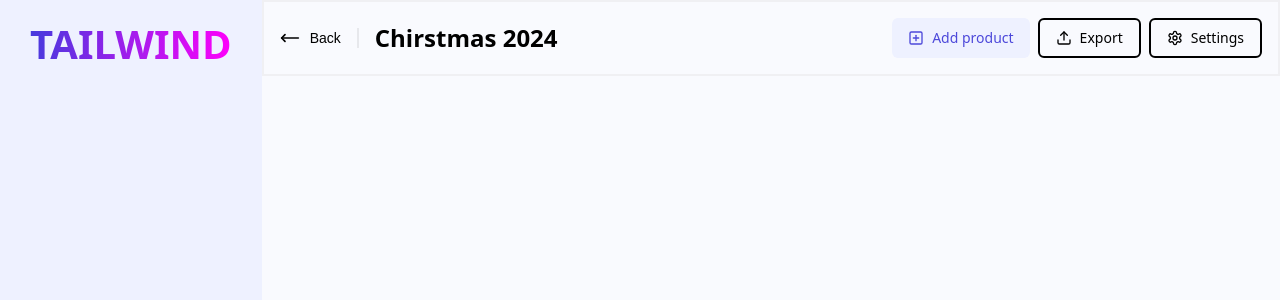
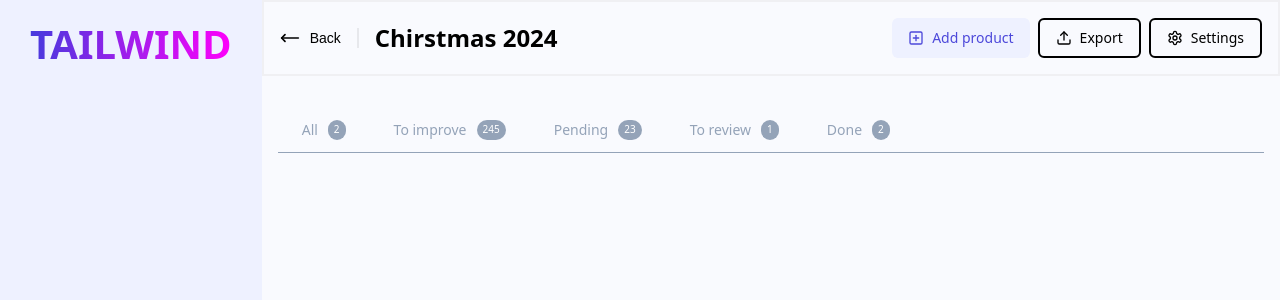
Before and after one commit to F1N3X/tailwind_react, a React (Create React App) app: page /christmas in a window 1280 px wide. Shown: the top 300 px of the page. Built offline with nearby package versions, Linux system fonts and the light colour scheme.

Commit message:
adding categories line with hover effect

```diff
--- a/src/App.js
+++ b/src/App.js
@@ -5,6 +5,7 @@ import InfoCard from './components/cards/InfoCard';
 import Title from './components/Title';
 import { BrowserRouter, Routes, Route } from "react-router-dom";
 import SecondNav from './components/SecondNav';
+import ChristmasContent from './components/ChristmasContent';
 
 
 function App() {
@@ -38,6 +39,9 @@ function App() {
                     <div className='p-16 border-2 border-5'>
                       <SecondNav />
                     </div>
+                    <div className='px-4 py-8 flex flex-wrap flex-col'>
+                      <ChristmasContent />
+                    </div>
                   </div>
                 } />
               </Routes>
--- /dev/null
+++ b/src/components/ChristmasContent.jsx
@@ -0,0 +1,17 @@
+import React from "react";
+import ChristmasNav from "./christmasNav/ChristmasNav";
+
+const ChristmasContent = () => {
+    return (
+        <div className="flex w-full ">
+            <ChristmasNav name="All" number="2" />
+            <ChristmasNav name="To improve" number="245" />
+            <ChristmasNav name="Pending" number="23" />
+            <ChristmasNav name="To review" number="1" />
+            <ChristmasNav name="Done" number="2" />
+            <div className="flex-1 border-b border-slate-400"></div>
+        </div>
+    );
+}
+
+export default ChristmasContent;
--- /dev/null
+++ b/src/components/christmasNav/ChristmasNav.jsx
@@ -0,0 +1,14 @@
+import React from "react";
+
+const ChristmasNav = ({ name, number }) => {
+    return (
+        <div className="flex gap-2.5 py-3 px-6 w-min group border-b border-slate-400 hover:border-addProduct">
+            <p className="text-sm text-slate-400 whitespace-nowrap group-hover:text-addProduct">{name}</p>
+            <p className="py-1 px-1.5 rounded-full bg-slate-400 group-hover:bg-addProduct text-white text-mini leading-mini">
+                {number}
+            </p>
+        </div>
+    );
+}
+
+export default ChristmasNav;
--- a/tailwind.config.js
+++ b/tailwind.config.js
@@ -44,6 +44,13 @@ module.exports = {
       textColor: {
         '1': '#81828C',
       },
+      fontSize: {  // Ajout d'une taille de police personnalisée
+        'mini': '10px',  // Par exemple, une taille de 2rem
+      },
+      lineHeight: {  // Ajout d'une hauteur de ligne personnalisée
+        'mini': '10px',  // Par exemple, une hauteur de ligne de 12px
+      },
+
     },
   },
   plugins: [],
```
